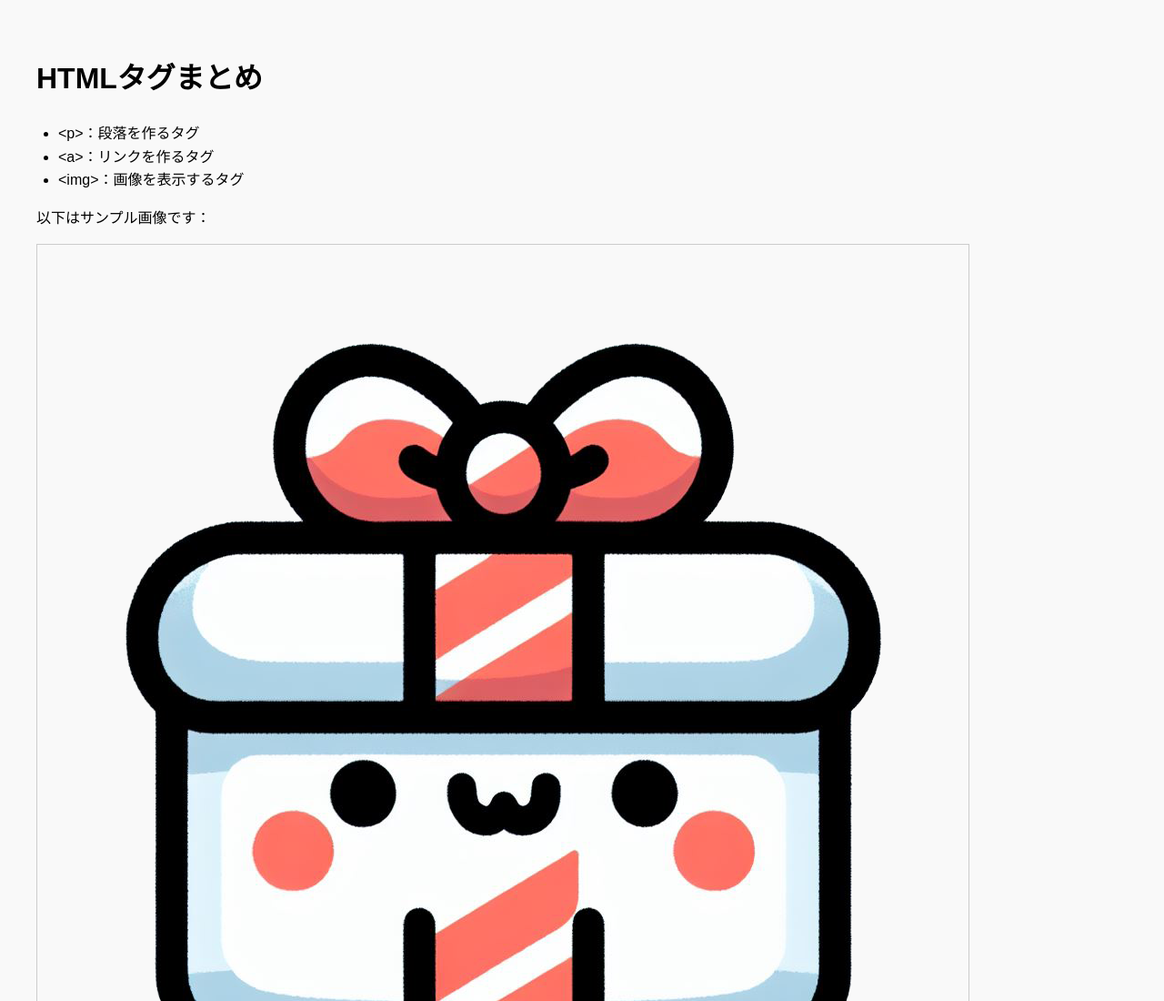
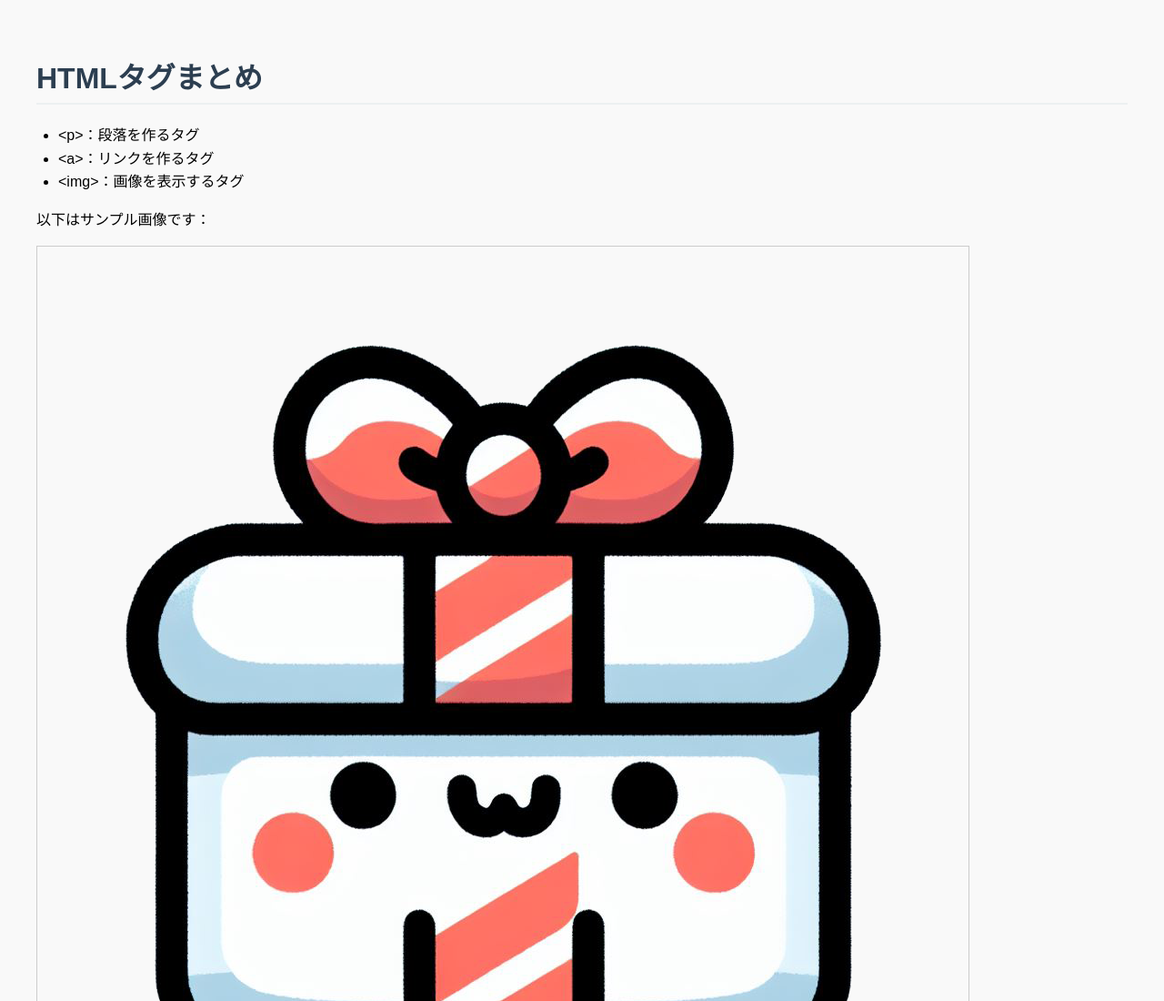
Before and after one commit to yoshiokaharuto/issue-practice, a plain HTML site: page index.html in a window 1280 px wide. Shown: the top 1100 px of the page at 91% size. Drawn offline with Linux system fonts and the light colour scheme.

Commit message:
h1タグの文字色を変え、下線を付けた

```diff
--- a/style.css
+++ b/style.css
@@ -5,6 +5,11 @@ body {
   line-height: 1.6;
   padding: 2em;
   background-color: #f9f9f9;
+}
+
+h1 {
+  color:#2c3e50;
+  border-bottom: 2px solid #ecf0f1;
 }
 
 ul {
```
